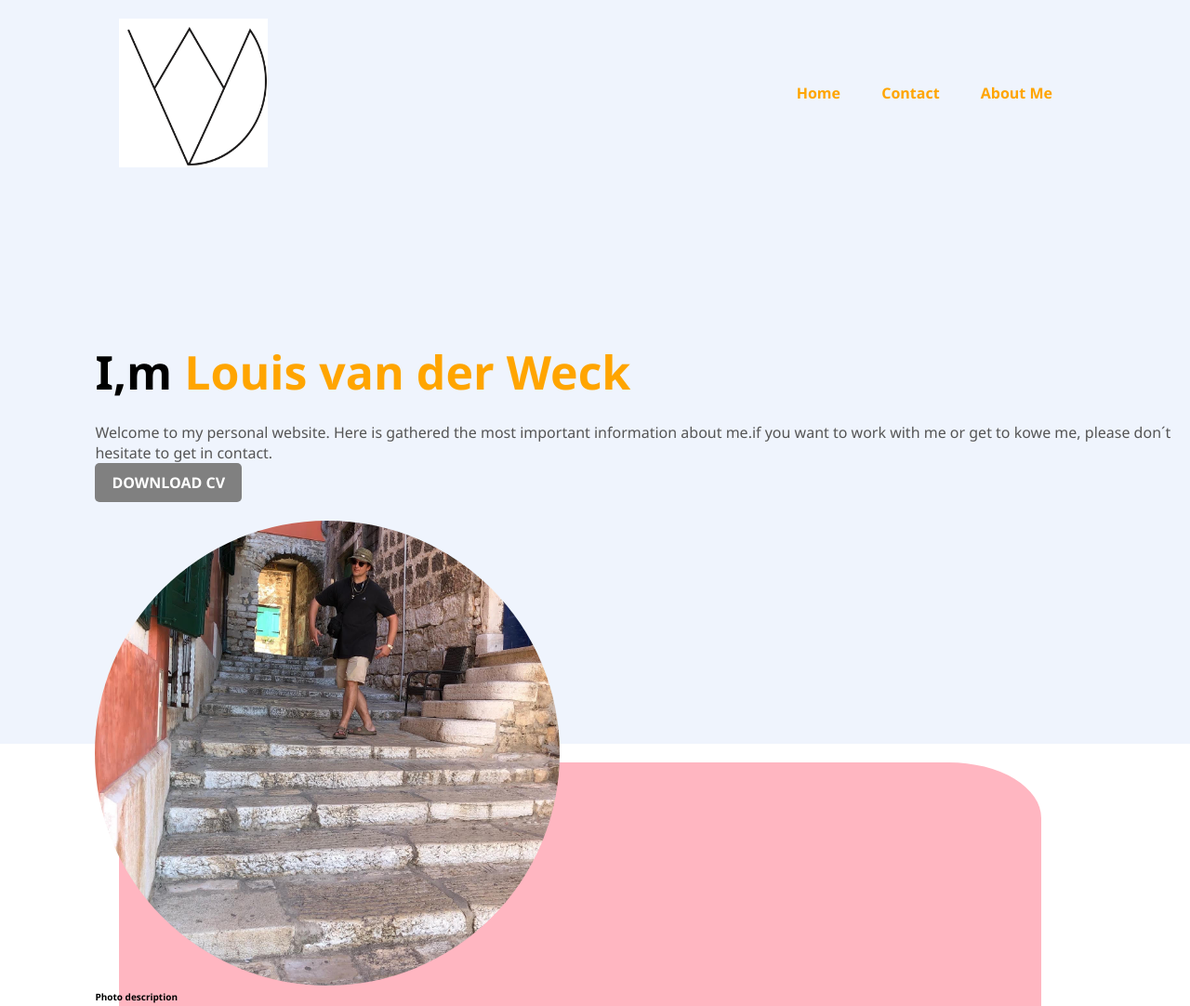
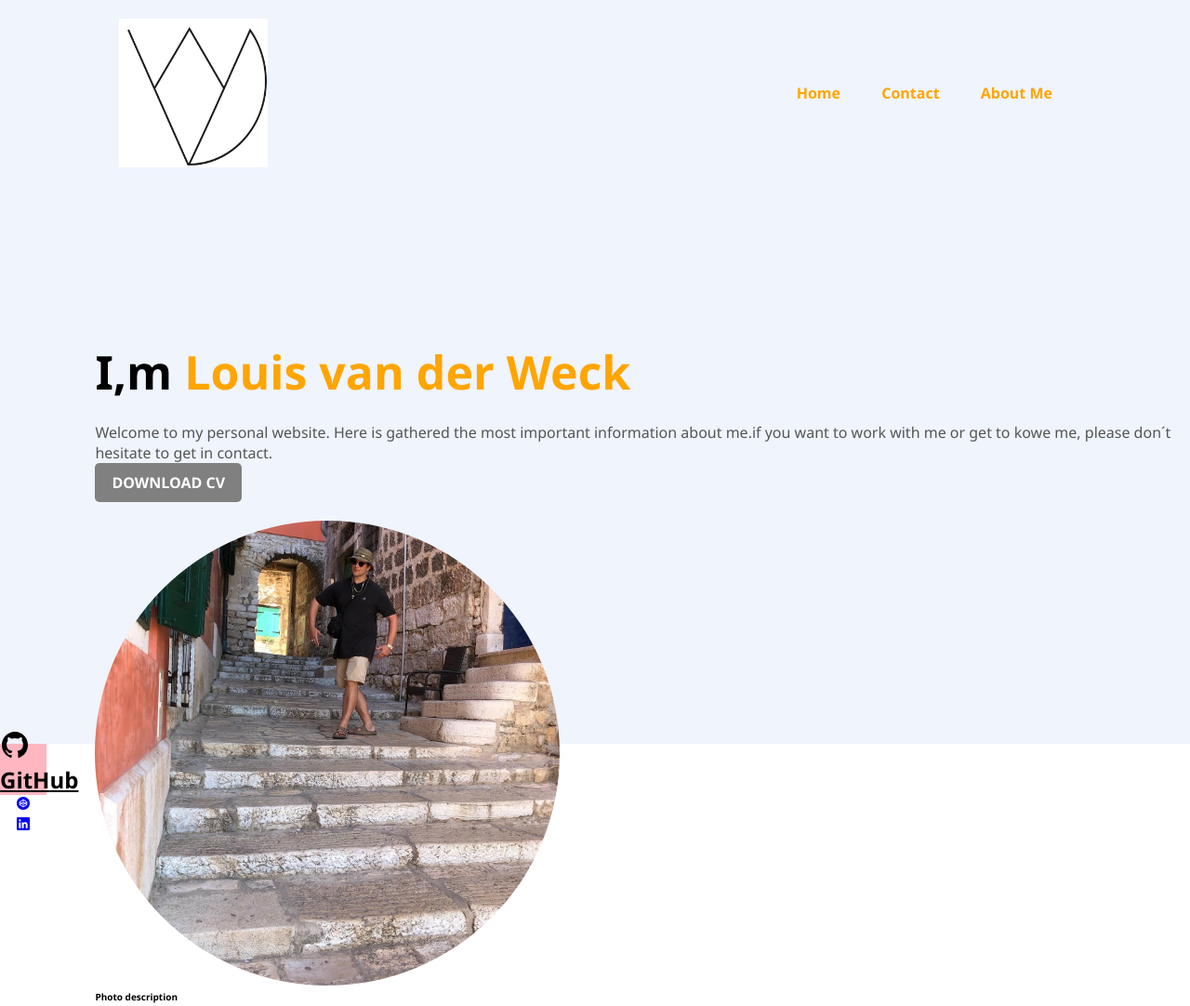
Before and after one commit to Louisvanderweck/Personal-Website, a plain HTML site: page index.html in a window 1280 px wide. Shown: the top 1082 px of the page at 93% size. Drawn offline with nearby package versions, Linux system fonts and the light colour scheme.

Commit message:
forgot the most important part

```diff
--- a/index.html
+++ b/index.html
@@ -32,8 +32,7 @@
         <p>This is me in the beautiful little town Rovinj.</p>
       </div>
     </div>
-    <div class="icon">
-      <nav>
+    <div class="icons">
       <a
         class="github-icon"
         href="https://github.com/Louisvanderweck"
@@ -56,7 +55,6 @@
       >
         <ion-icon name="logo-linkedin"></ion-icon>
       </a>
-      </nav>
     </div>
     <script
       type="module"
--- a/styles.css
+++ b/styles.css
@@ -102,14 +102,10 @@ img {
   border: none;
 }
 
-.icon {
-}
-
-.github-icon {
-  width: 100%;
-  height: 600px;
-  background: lightpink;
-  color: black;
+.icons {
+  width: 50px;
+  height: 50px;
+  flex-direction: column;
   display: inline-flex;
   align-items: center;
   justify-content: center;
@@ -118,6 +114,13 @@ img {
   border: none;
 }
 
+.github-icon {
+  width: 100%;
+  height: 600px;
+  background: lightpink;
+  color: black;
+}
+
 .codepen-icon:hover {
   color: orange;
 }
```
Lines whose indentation alone changed are shown as unchanged.
